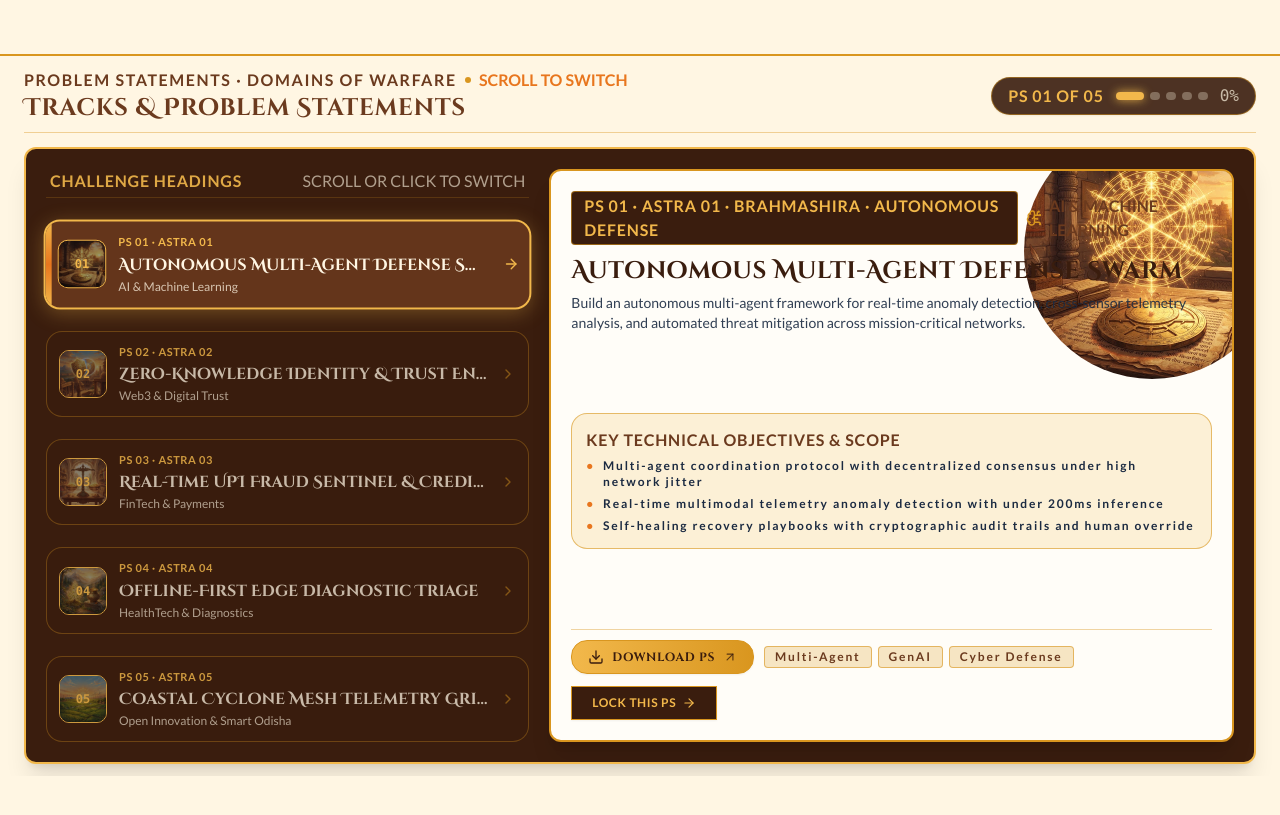
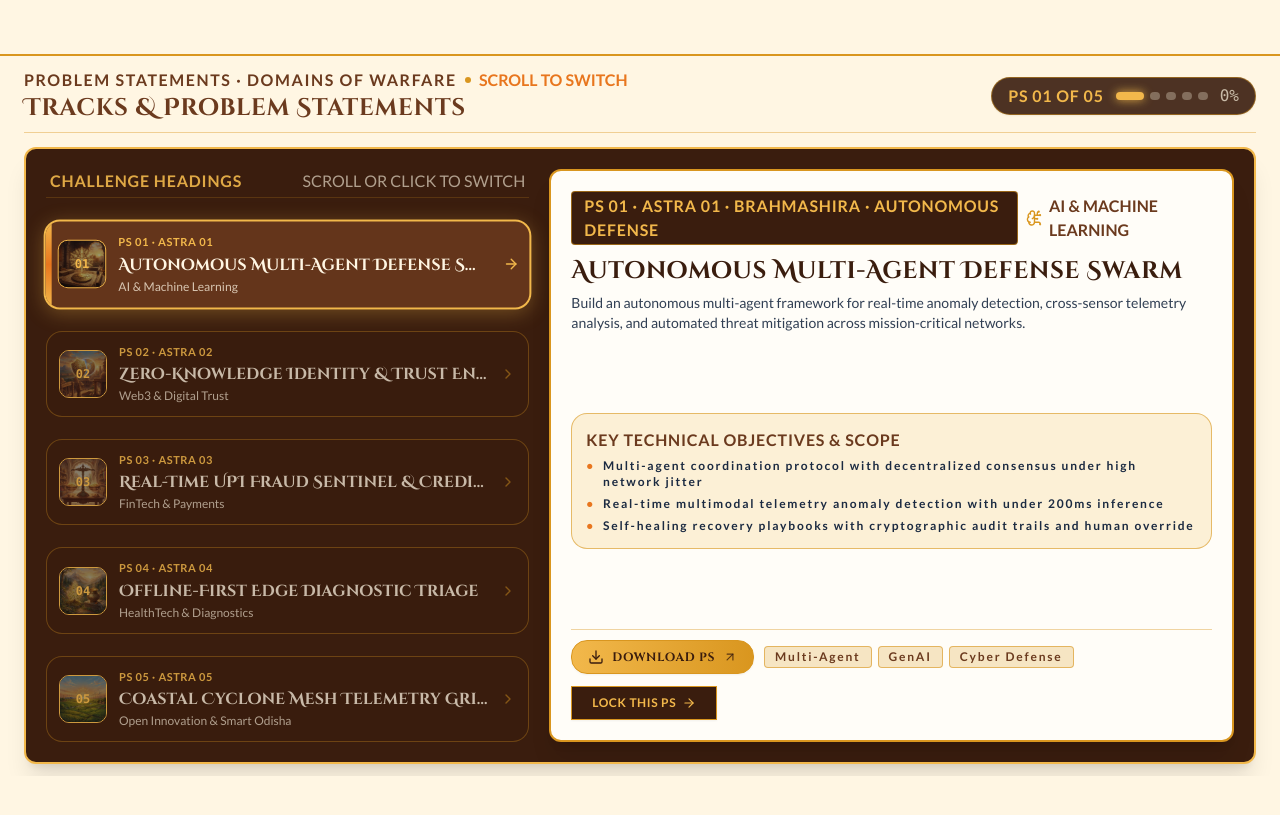
Before and after one commit to shivv625/chakravyuh-2.0, a Next.js app: page / in a window 1280 px wide. Shown: the part 2480-3295 px from the top of the page. Built offline with nearby package versions, Linux system fonts and the light colour scheme; no server answers.

Commit message:
fix(problem-statements): remove overlapping circular artwork from spotlight card so text is 100% visible and readable

```diff
--- a/src/components/sections/ProblemStatementsSection.tsx
+++ b/src/components/sections/ProblemStatementsSection.tsx
@@ -262,19 +262,8 @@ export const ProblemStatementsSection: React.FC<ProblemStatementsSectionProps> =
             </div>
 
             {/* Right 7 Cols: Active PS Spotlight - Authentic Stitch Parchment Layout */}
-            {/* Sized so Download PS, Category Tags, and Lock This PS are 100% visible immediately */}
+            {/* Clean, high-contrast, zero-overlap presentation adhering strictly to Stitch */}
             <div className="lg:col-span-7 bg-light-surface-container-lowest text-navy-ink border-2 border-gold-rich rounded-xl p-4 md:p-5 flex flex-col justify-between shadow-xl relative overflow-hidden">
-              {/* Atmospheric Watermark Artwork in Background */}
-              <div className="absolute -top-12 -right-12 w-64 h-64 opacity-12 pointer-events-none rounded-full overflow-hidden mix-blend-multiply blur-[0.5px]">
-                <Image
-                  src={currentPS.image}
-                  alt={currentPS.alt}
-                  fill
-                  sizes="256px"
-                  className="object-cover"
-                />
-              </div>
-
               {/* 1. Header & Title Section */}
               <div className="relative z-10 flex flex-col gap-1.5 shrink-0">
                 <div className="flex items-center justify-between gap-2">
```
